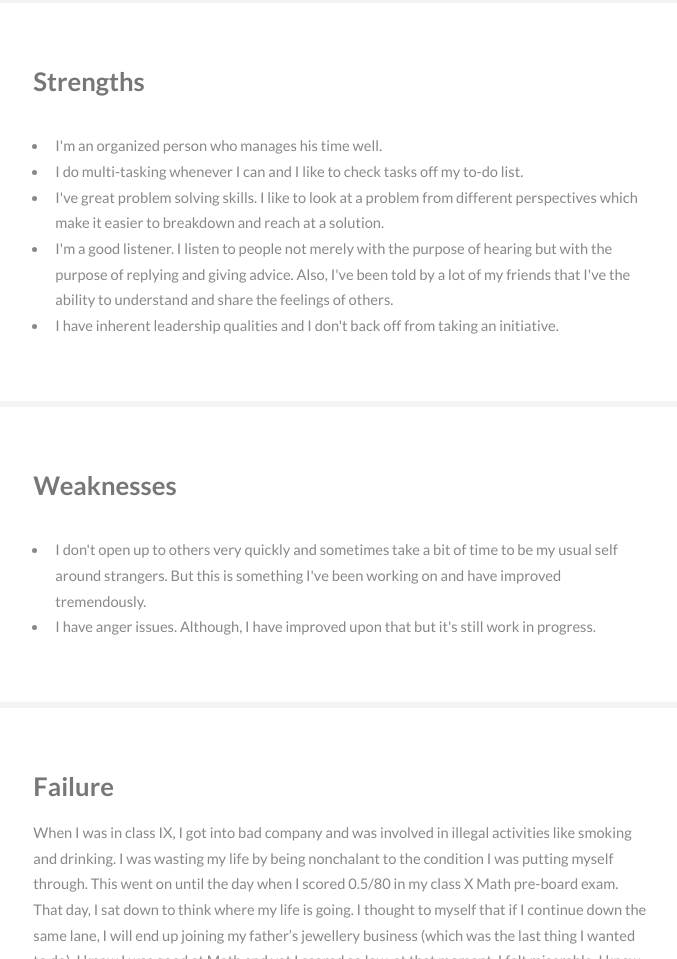
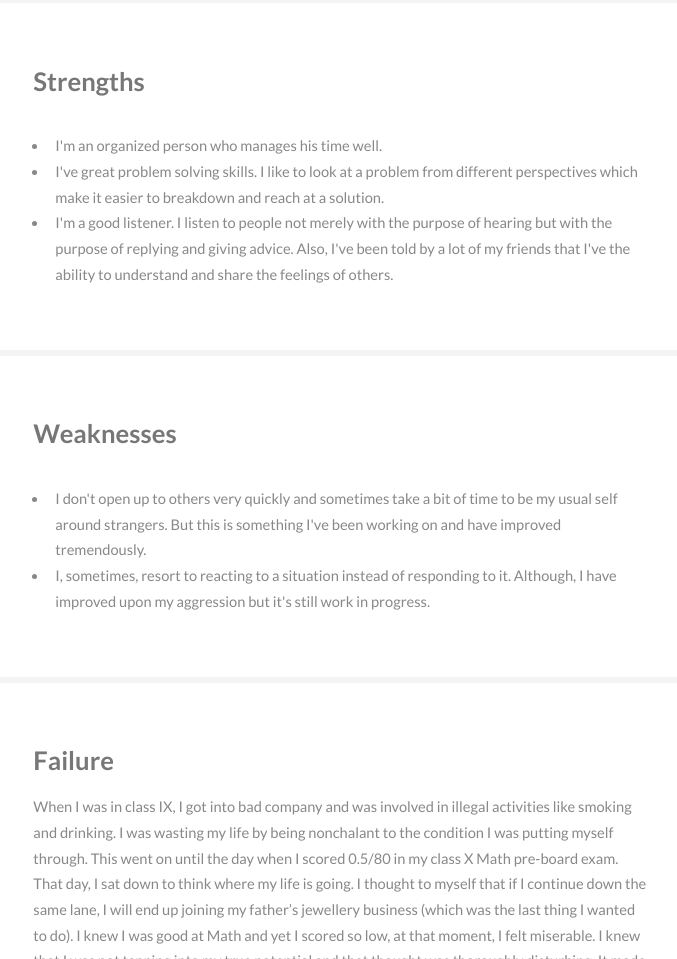
Before and after one commit to akshayjain-mdi/akshayjain-mdi.github.io, a plain HTML site: page index.html in a window 1280 px wide. Shown: the part 1167-2126 px from the top of the page, without its empty margins (152-829 px from the left). Drawn offline with Linux system fonts and the light colour scheme.

Commit message:
Update index.html

```diff
--- a/index.html
+++ b/index.html
@@ -87,7 +87,7 @@ My long term goal in life is to head a reputed firm and get acclaimed for the en
 						<section id="three">
 							<div class="container">
 								<h3>Strengths</h3>
-								<p><ul><li>I'm an organized person who manages his time well.</li> <li>I do multi-tasking whenever I can and I like to check tasks off my to-do list. </li> <li>I've great problem solving skills. I like to look at a problem from different perspectives which make it easier to breakdown and reach at a solution.</li> <li>I'm a good listener. I listen to people not merely with the purpose of hearing but with the purpose of replying and giving advice. Also, I've been told by a lot of my friends that I've the ability to understand and share the feelings of others.</li> <li> I have inherent leadership qualities and I don't back off from taking an initiative.</li></ul>
+								<p><ul><li>I'm an organized person who manages his time well.</li> <li>I've great problem solving skills. I like to look at a problem from different perspectives which make it easier to breakdown and reach at a solution.</li> <li>I'm a good listener. I listen to people not merely with the purpose of hearing but with the purpose of replying and giving advice. Also, I've been told by a lot of my friends that I've the ability to understand and share the feelings of others.</li></ul>
 								</p>
 							</div>
 						</section>
@@ -96,7 +96,7 @@ My long term goal in life is to head a reputed firm and get acclaimed for the en
 						<section id="four">
 							<div class="container">
 								<h3>Weaknesses</h3>
-								<p><ul><li>I don't open up to others very quickly and sometimes take a bit of time to be my usual self around strangers. But this is something I've been working on and have improved tremendously.</li><li>I have anger issues. Although, I have improved upon that but it's still work in progress.</li></ul></p>
+								<p><ul><li>I don't open up to others very quickly and sometimes take a bit of time to be my usual self around strangers. But this is something I've been working on and have improved tremendously.</li><li>I, sometimes, resort to reacting to a situation instead of responding to it. Although, I have improved upon my aggression but it's still work in progress.</li></ul></p>
 
 							</div>
 						</section>
```
